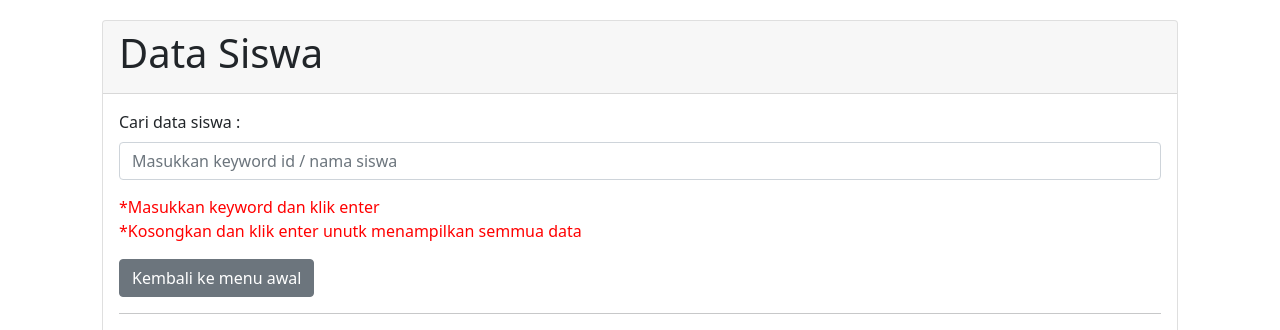
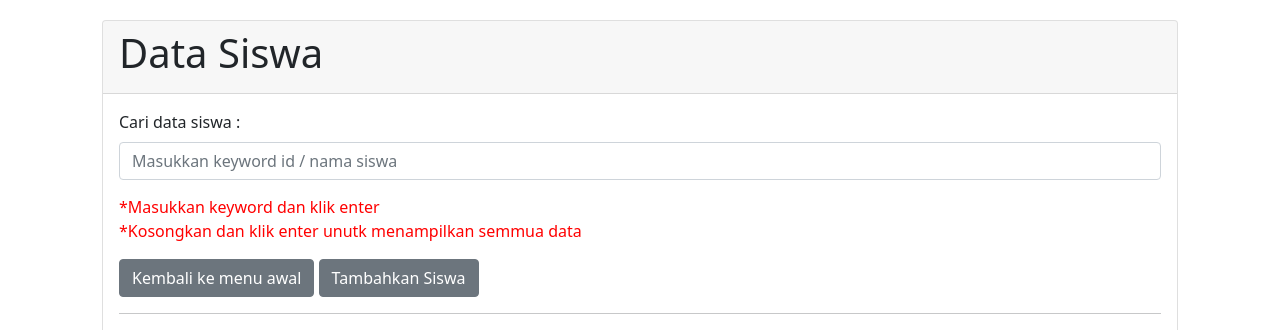
Before and after one commit to nafi-36/perpustakaan_php, a PHP site: page /tampil_siswa.php in a window 1280 px wide. Shown: the top 330 px of the page. Run offline with PHP 8.4, Linux system fonts and the light colour scheme; data that the repository does not hold is empty.

Commit message:
Update tampil_siswa.php

```diff
--- a/tampil_siswa.php
+++ b/tampil_siswa.php
@@ -21,6 +21,7 @@
             </form>
             <p style="color: red;">*Masukkan keyword dan klik enter<br>*Kosongkan dan klik enter unutk menampilkan semmua data</p>
             <a class="btn btn-secondary" href="perpus.html" role="button">Kembali ke menu awal</a>
+            <a class="btn btn-secondary" href="tambah_siswa.php" role="button">Tambahkan Siswa</a>
             <hr>
             <table class="table">
             <thead>
```
